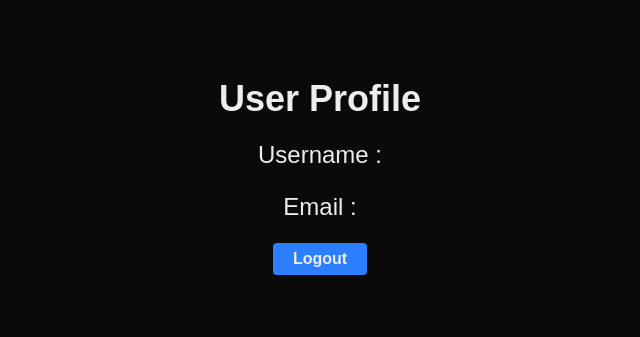
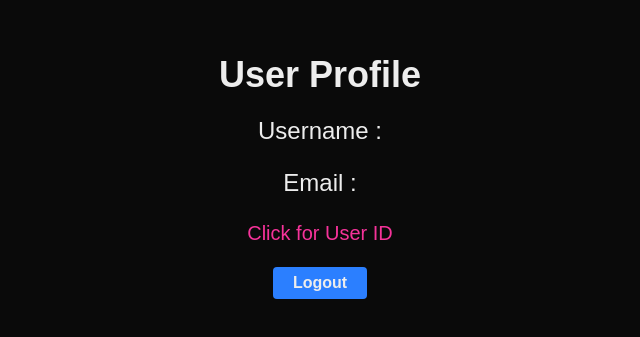
Before and after one commit to saumyarex/nextauth, a Next.js app: page /profile in a window 1280 px wide. Shown: the part 223-560 px from the top of the page, without its empty margins (320-960 px from the left). Built offline with nearby package versions, Linux system fonts and the light colour scheme; no server answers.

Commit message:
dynamic route added in profile page

```diff
--- /dev/null
+++ b/src/app/profile/[id]/page.tsx
@@ -0,0 +1,14 @@
+"use client";
+import React from "react";
+import { useParams } from "next/navigation";
+function ProfileId() {
+  const params = useParams();
+  const { id } = params;
+  return (
+    <div className="flex flex-col min-h-screen items-center justify-center">
+      <h1 className="text-4xl text-pink-700 font-bold">User Id: {id}</h1>
+    </div>
+  );
+}
+
+export default ProfileId;
--- a/src/app/profile/page.tsx
+++ b/src/app/profile/page.tsx
@@ -9,6 +9,7 @@ function ProfilePage() {
   const [user, setUser] = React.useState({
     username: "",
     email: "",
+    id: "",
   });
 
   React.useEffect(() => {
@@ -22,6 +23,7 @@ function ProfilePage() {
           setUser({
             username: fectchedUserData.username,
             email: fectchedUserData.email,
+            id: fectchedUserData._id,
           });
         }
       } catch (error: unknown) {
@@ -58,6 +60,12 @@ function ProfilePage() {
       <h1 className="text-4xl font-semibold">User Profile</h1>
       <p className="text-2xl">Username : {user.username}</p>
       <p className="text-2xl">Email : {user.email}</p>
+      <p
+        className="text-xl text-pink-500 hover:text-pink-700 hover:cursor-pointer"
+        onClick={() => router.push(`/profile/${user.id}`)}
+      >
+        Click for User ID
+      </p>
       <button
         className="bg-blue-500 py-1 px-5 rounded font-semibold hover:bg-blue-600 hover:cursor-pointer"
         onClick={logout}
```
